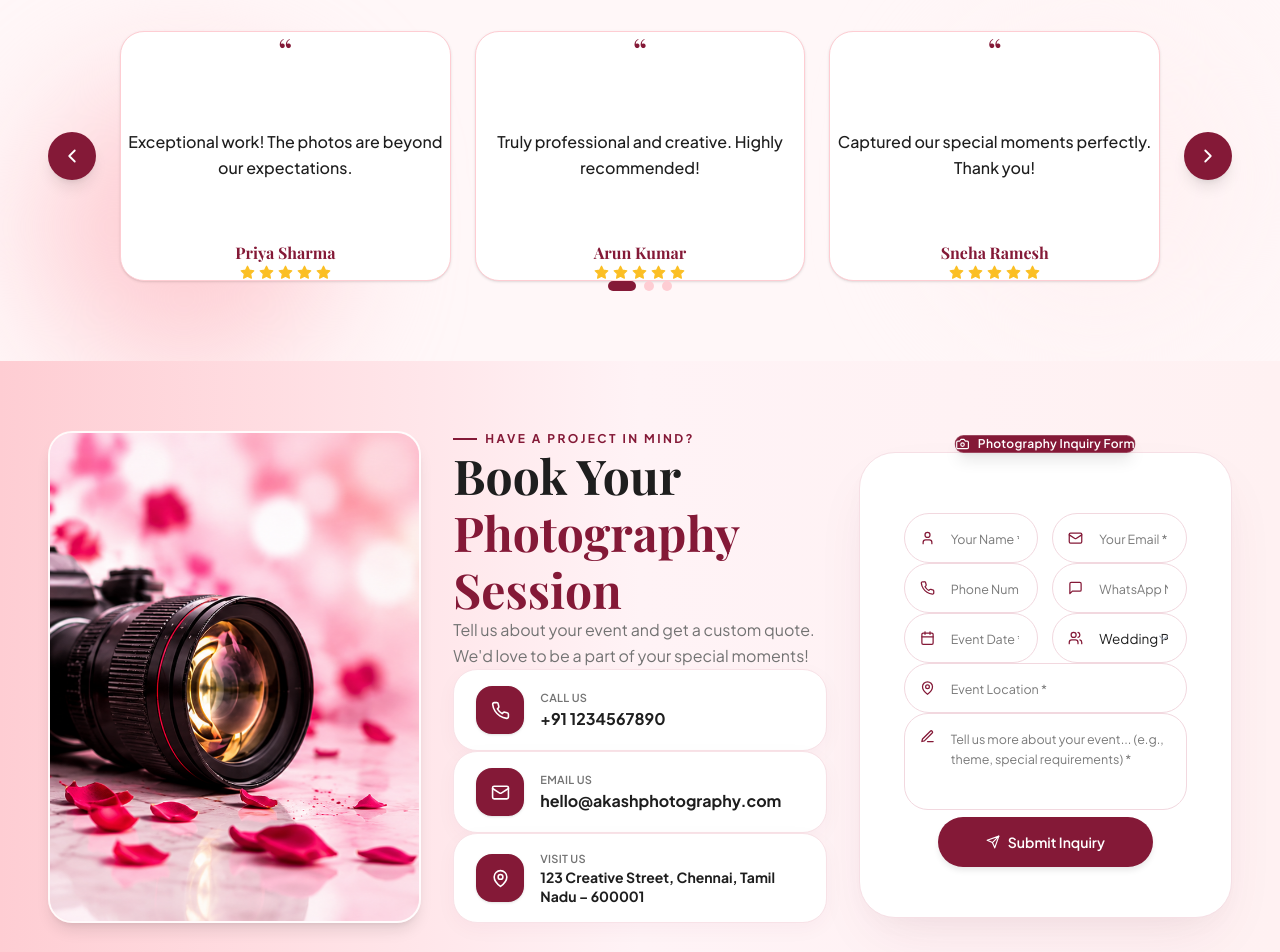
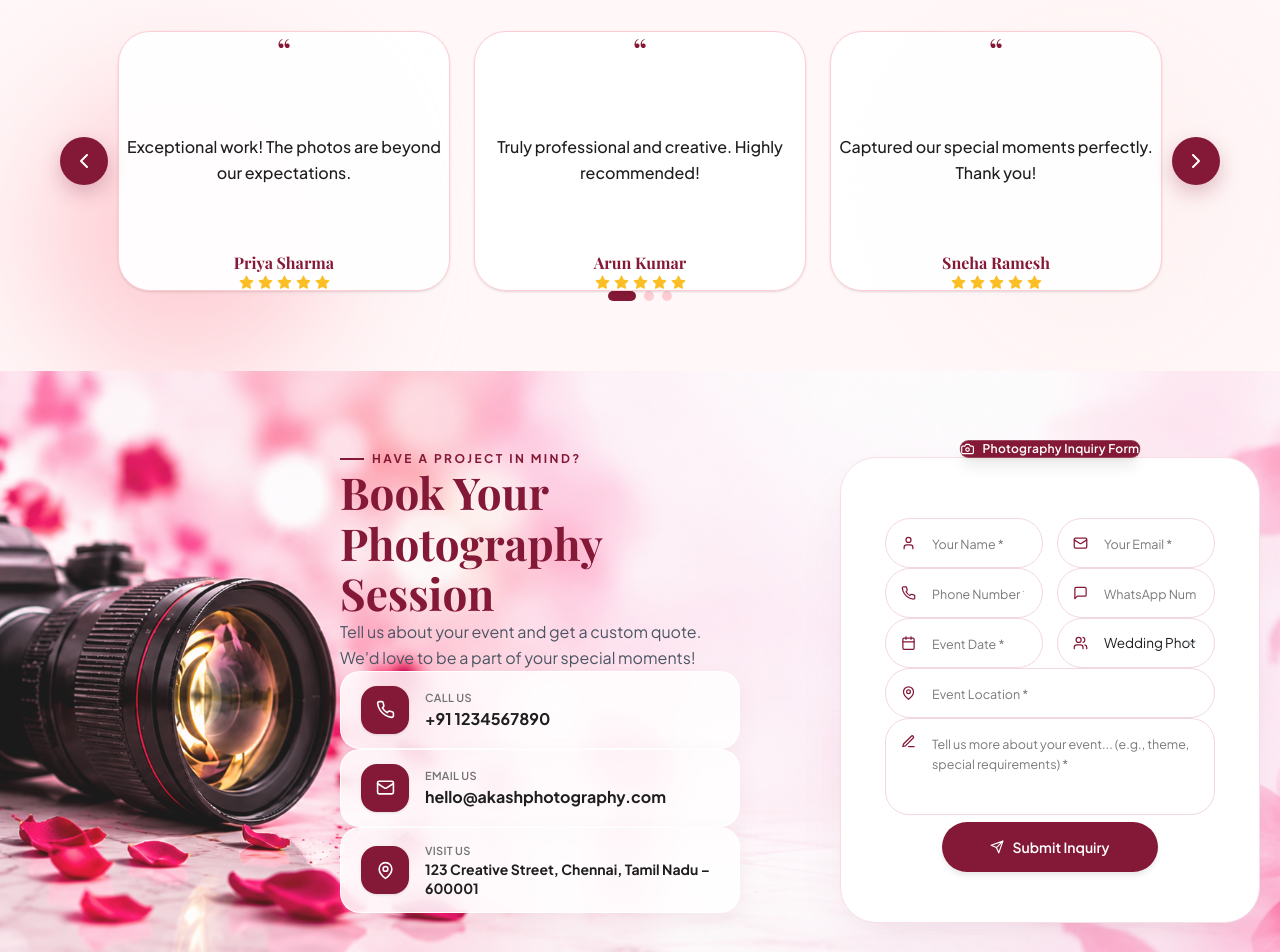
Before and after one commit to kowsalya2025/phothakash, a React (Vite) app: page / in a window 1280 px wide. Shown: the part 4520-5472 px from the top of the page. Built offline with nearby package versions, Linux system fonts and the light colour scheme; a web font is replaced by a local one.

Commit message:
fix: match Figma contact offset & full-width testimonial carousel

```diff
--- a/src/App.jsx
+++ b/src/App.jsx
@@ -955,23 +955,23 @@ export default function App() {
             <div className="section-accent-line" />
           </div>
 
-          {/* Testimonials Carousel Matching Figma Screenshot 7 */}
-          <div className="flex items-center justify-center gap-3 sm:gap-6 max-w-7xl mx-auto px-4">
+          {/* Testimonials Carousel Matching Figma Screenshot */}
+          <div className="testimonials-carousel-wrapper">
             {/* Left Carousel Arrow Button */}
             <button
               onClick={() => setTestimonialIdx((prev) => (prev > 0 ? prev - 1 : testimonials.length - 1))}
-              className="w-11 h-11 sm:w-12 sm:h-12 rounded-full bg-[#841937] text-white flex items-center justify-center shadow-lg hover:scale-110 transition-transform shrink-0"
+              className="testimonials-arrow-left"
               aria-label="Previous Testimonial"
             >
-              <ChevronLeft size={22} />
+              <ChevronLeft size={24} />
             </button>
 
             {/* 3 Testimonials in Responsive Grid */}
-            <div className="grid grid-cols-1 md:grid-cols-3 gap-5 lg:gap-6 flex-1">
+            <div className="grid grid-cols-1 md:grid-cols-3 gap-6 w-full">
               {testimonials.map((t, idx) => (
                 <div
                   key={idx}
-                  className="bg-white rounded-3xl p-7 lg:p-8 border border-[#FECDD3] shadow-sm hover:shadow-md transition-all duration-300 flex flex-col justify-between text-center min-h-[250px]"
+                  className="bg-white/95 rounded-[32px] p-7 lg:p-8 border border-[#FECDD3] shadow-sm hover:shadow-md transition-all duration-300 flex flex-col justify-between text-center min-h-[260px]"
                 >
                   <div className="text-[#841937] font-serif text-4xl mb-2 select-none leading-none">
                     “
@@ -998,10 +998,10 @@ export default function App() {
             {/* Right Carousel Arrow Button */}
             <button
               onClick={() => setTestimonialIdx((prev) => (prev < testimonials.length - 1 ? prev + 1 : 0))}
-              className="w-11 h-11 sm:w-12 sm:h-12 rounded-full bg-[#841937] text-white flex items-center justify-center shadow-lg hover:scale-110 transition-transform shrink-0"
+              className="testimonials-arrow-right"
               aria-label="Next Testimonial"
             >
-              <ChevronRight size={22} />
+              <ChevronRight size={24} />
             </button>
           </div>
 
@@ -1025,31 +1025,26 @@ export default function App() {
       </section>
 
       {/* ========================================================= */}
-      {/* 8. BOOK YOUR SESSION (INQUIRY & CONTACT)                   */}
+      {/* 8. BOOK YOUR SESSION (Full-Width Background Banner - Figma) */}
       {/* ========================================================= */}
       <section
         id="contact"
-        className="section-luxury-spacing bg-gradient-to-r from-[#FECDD3] via-[#FFF3F6] to-[#FFF1F2]"
+        className="section-luxury-spacing relative bg-cover bg-left bg-no-repeat overflow-hidden"
+        style={{
+          backgroundImage: `url("${IMAGES.cameraLens}")`,
+          backgroundColor: '#FFF1F2'
+        }}
       >
-        <div className="container-custom relative z-10 px-4 md:px-8">
-
-          {/* Robust 3-Column Grid: Col 1 = Lens, Col 2 = Info, Col 3 = Form */}
-          <div className="grid grid-cols-1 lg:grid-cols-12 gap-8 lg:gap-8 items-center">
-
-            {/* Col 1: Prominent Camera Lens Asset Matching Figma Screenshot 8 */}
-            <div className="hidden lg:flex lg:col-span-4 self-stretch items-center justify-center select-none pointer-events-none">
-              <div className="w-full h-full min-h-[480px] max-h-[600px] rounded-3xl overflow-hidden shadow-lg border-2 border-white/80 bg-white/40">
-                <img
-                  src={IMAGES.cameraLens}
-                  onError={onImgFallback}
-                  alt="DSLR camera lens with red rose petals"
-                  className="w-full h-full object-cover object-left"
-                />
-              </div>
-            </div>
-
-            {/* Col 2: Contact Information */}
-            <div className="lg:col-span-4 flex flex-col justify-start">
+        {/* Soft overlay so text and pills remain crisp over background petals */}
+        <div className="absolute inset-0 bg-white/10 pointer-events-none" />
+
+        <div className="contact-section-container">
+
+          {/* 2-Column Responsive Layout: Camera Lens on Left | Content in Center | Form on Right */}
+          <div className="contact-flex-layout">
+
+            {/* Left/Center Column: Contact Information & Pills */}
+            <div className="contact-info-column">
 
               {/* Kicker */}
               <div className="inline-flex items-center gap-2 text-[#841937] text-xs font-bold tracking-[0.2em] uppercase mb-3.5">
@@ -1057,19 +1052,20 @@ export default function App() {
                 HAVE A PROJECT IN MIND?
               </div>
 
-              {/* Heading */}
-              <h2 className="font-serif text-3xl sm:text-4xl lg:text-5xl font-bold text-[#1E1E1E] leading-[1.18] mb-4">
+              {/* Heading: Exact Figma 3-Line Playfair Maroon */}
+              <h2 className="font-serif text-3xl sm:text-4xl lg:text-[44px] font-bold text-[#841937] leading-[1.15] mb-4">
                 Book Your<br />
-                <span className="text-[#841937]">Photography Session</span>
+                Photography<br />
+                Session
               </h2>
 
               {/* Subtitle */}
-              <p className="text-[#737373] text-sm sm:text-base leading-relaxed mb-7 max-w-sm">
+              <p className="text-[#4B5563] text-sm sm:text-base leading-relaxed mb-7 max-w-sm font-normal">
                 Tell us about your event and get a custom quote. We'd love to be a part of your special moments!
               </p>
 
-              {/* 3 Contact Pills */}
-              <div className="space-y-4 w-full max-w-[390px]">
+              {/* 3 Contact Pills (Frosted Glass Match) */}
+              <div className="space-y-4 w-full max-w-[400px]">
 
                 {/* Call Us */}
                 <a
@@ -1116,9 +1112,9 @@ export default function App() {
 
             </div>
 
-            {/* Col 3: White Inquiry Form Card Matching Figma Screenshot 8 */}
-            <div className="lg:col-span-4 xl:col-span-4 flex justify-center w-full pt-4 sm:pt-6">
-              <div className="luxury-form-card">
+            {/* Right Column: White Inquiry Form Card */}
+            <div className="w-full flex-1 flex justify-center lg:justify-end pt-4 sm:pt-6">
+              <div className="luxury-form-card w-full max-w-[540px]">
 
                 {/* Centered Floating Pill Badge */}
                 <div className="absolute -top-4.5 left-1/2 -translate-x-1/2 px-7 py-2.5 rounded-full bg-[#841937] text-white text-xs font-semibold shadow-lg inline-flex items-center gap-2 whitespace-nowrap z-20 tracking-wide border border-white/20">
--- a/src/index.css
+++ b/src/index.css
@@ -524,17 +524,159 @@ section {
   display: flex;
   align-items: center;
   gap: 16px;
-  padding: 16px 22px;
-  border-radius: 24px;
-  background-color: #FFFFFF;
-  border: 1.5px solid #F8E2E7;
-  box-shadow: 0 6px 20px rgba(131, 34, 68, 0.04);
+  padding: 14px 20px;
+  border-radius: 20px;
+  background-color: rgba(255, 255, 255, 0.82);
+  backdrop-filter: blur(12px);
+  -webkit-backdrop-filter: blur(12px);
+  border: 1.5px solid rgba(255, 255, 255, 0.9);
+  box-shadow: 0 8px 24px rgba(132, 25, 55, 0.06);
   transition: all 0.25s ease;
+  text-decoration: none;
 }
 
 .luxury-contact-pill:hover {
-  box-shadow: 0 10px 25px rgba(131, 34, 68, 0.08);
-  border-color: #F0C4CF;
+  background-color: rgba(255, 255, 255, 0.95);
+  box-shadow: 0 12px 30px rgba(132, 25, 55, 0.1);
+  transform: translateY(-2px);
+}
+
+/* Contact Section Custom Layout matching Figma Screenshot */
+.contact-section-container {
+  max-width: 1440px;
+  margin-left: auto;
+  margin-right: auto;
+  padding-left: 20px;
+  padding-right: 20px;
+  position: relative;
+  z-index: 10;
+}
+
+.contact-flex-layout {
+  display: flex;
+  flex-direction: column;
+  align-items: center;
+  justify-content: space-between;
+  gap: 32px;
+}
+
+@media (min-width: 1024px) {
+  .contact-flex-layout {
+    flex-direction: row;
+    align-items: center;
+    gap: 40px;
+  }
+}
+
+.contact-info-column {
+  width: 100%;
+  display: flex;
+  flex-direction: column;
+  justify-content: flex-start;
+}
+
+@media (min-width: 1024px) {
+  .contact-info-column {
+    max-width: 440px;
+    margin-left: 280px;
+    flex-shrink: 0;
+  }
+}
+
+@media (min-width: 1280px) {
+  .contact-info-column {
+    max-width: 460px;
+    margin-left: 320px;
+    flex-shrink: 0;
+  }
+}
+
+@media (min-width: 1536px) {
+  .contact-info-column {
+    max-width: 480px;
+    margin-left: 360px;
+    flex-shrink: 0;
+  }
+}
+
+/* Testimonials Carousel Layout matching Figma Screenshot */
+.testimonials-carousel-wrapper {
+  position: relative;
+  width: 100%;
+  max-width: 1360px;
+  margin-left: auto;
+  margin-right: auto;
+  padding-left: 70px;
+  padding-right: 70px;
+}
+
+@media (max-width: 640px) {
+  .testimonials-carousel-wrapper {
+    padding-left: 54px;
+    padding-right: 54px;
+  }
+}
+
+.testimonials-arrow-left {
+  position: absolute;
+  left: 8px;
+  top: 50%;
+  transform: translateY(-50%);
+  width: 48px;
+  height: 48px;
+  border-radius: 50%;
+  background-color: #841937;
+  color: #FFFFFF;
+  display: flex;
+  align-items: center;
+  justify-content: center;
+  box-shadow: 0 8px 20px rgba(132, 25, 55, 0.25);
+  transition: all 0.2s ease;
+  z-index: 20;
+  cursor: pointer;
+  border: none;
+}
+
+@media (min-width: 1024px) {
+  .testimonials-arrow-left {
+    left: 12px;
+  }
+}
+
+.testimonials-arrow-left:hover {
+  transform: translateY(-50%) scale(1.1);
+  background-color: #611126;
+}
+
+.testimonials-arrow-right {
+  position: absolute;
+  right: 8px;
+  top: 50%;
+  transform: translateY(-50%);
+  width: 48px;
+  height: 48px;
+  border-radius: 50%;
+  background-color: #841937;
+  color: #FFFFFF;
+  display: flex;
+  align-items: center;
+  justify-content: center;
+  box-shadow: 0 8px 20px rgba(132, 25, 55, 0.25);
+  transition: all 0.2s ease;
+  z-index: 20;
+  cursor: pointer;
+  border: none;
+}
+
+@media (min-width: 1024px) {
+  .testimonials-arrow-right {
+    right: 12px;
+  }
+}
+
+.testimonials-arrow-right:hover {
+  transform: translateY(-50%) scale(1.1);
+  background-color: #611126;
 }
 
 /* ==========================================================================
```
